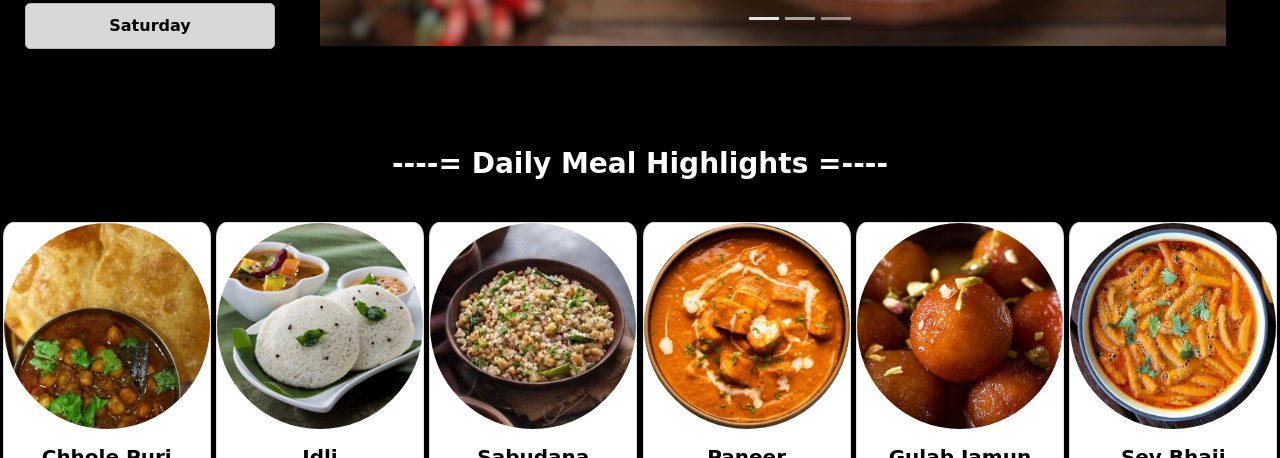
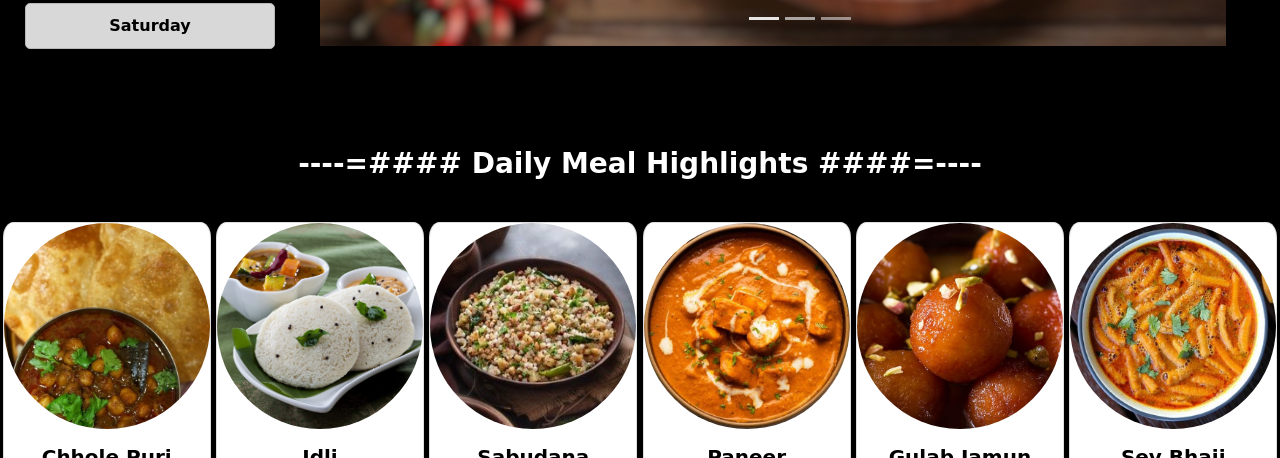
Before and after one commit to yashita13/MealMap, a plain HTML site: page index.html in a window 1280 px wide. Shown: the part 642-1100 px from the top of the page. Drawn offline with nearby package versions, Linux system fonts and the light colour scheme.

Commit message:
hashtags added, check 2

```diff
--- a/index.html
+++ b/index.html
@@ -10,6 +10,7 @@
         integrity="sha384-EVSTQN3/azprG1Anm3QDgpJLIm9Nao0Yz1ztcQTwFspd3yD65VohhpuuCOmLASjC" crossorigin="anonymous">
 
     <style>
+        /* css styling */
         body {
             font-family: latha;
             color: white;
@@ -398,7 +399,7 @@
         </div>
     </div>
     <div class="menu" id="menu">
-        <h3> <br><br><br>----= Daily Meal Highlights =----<br><br></h3>
+        <h3> <br><br><br>----=#### Daily Meal Highlights ####=----<br><br></h3>
     </div>
 
 
```
